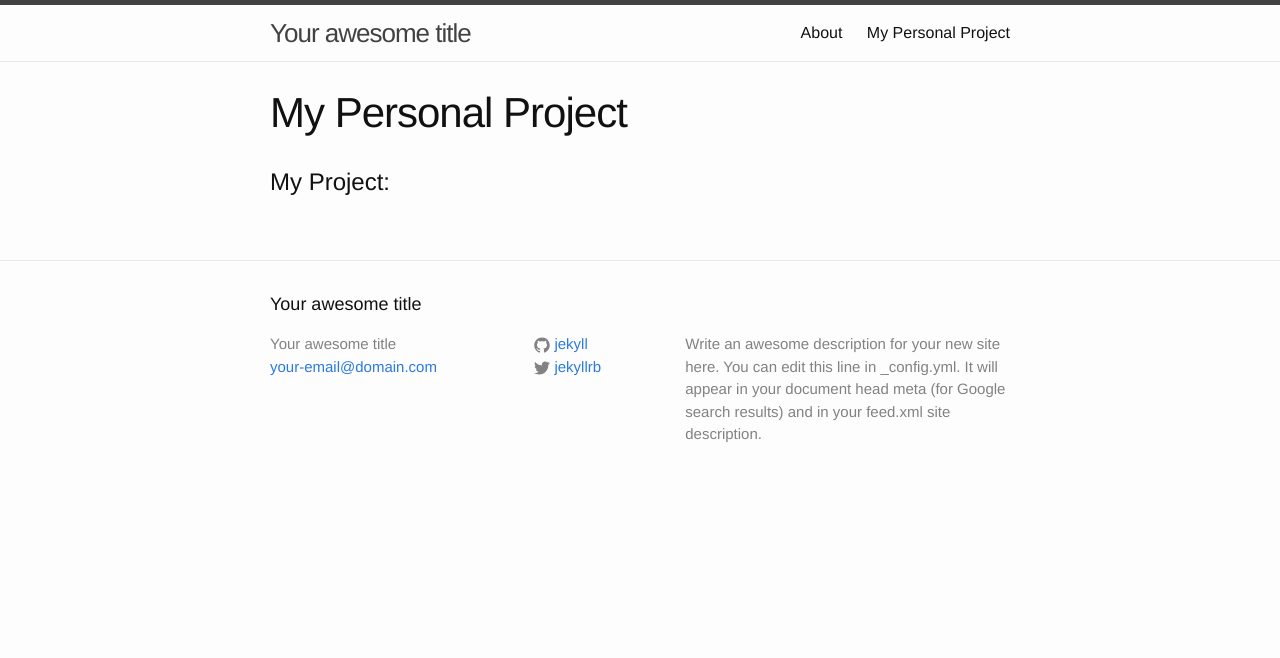
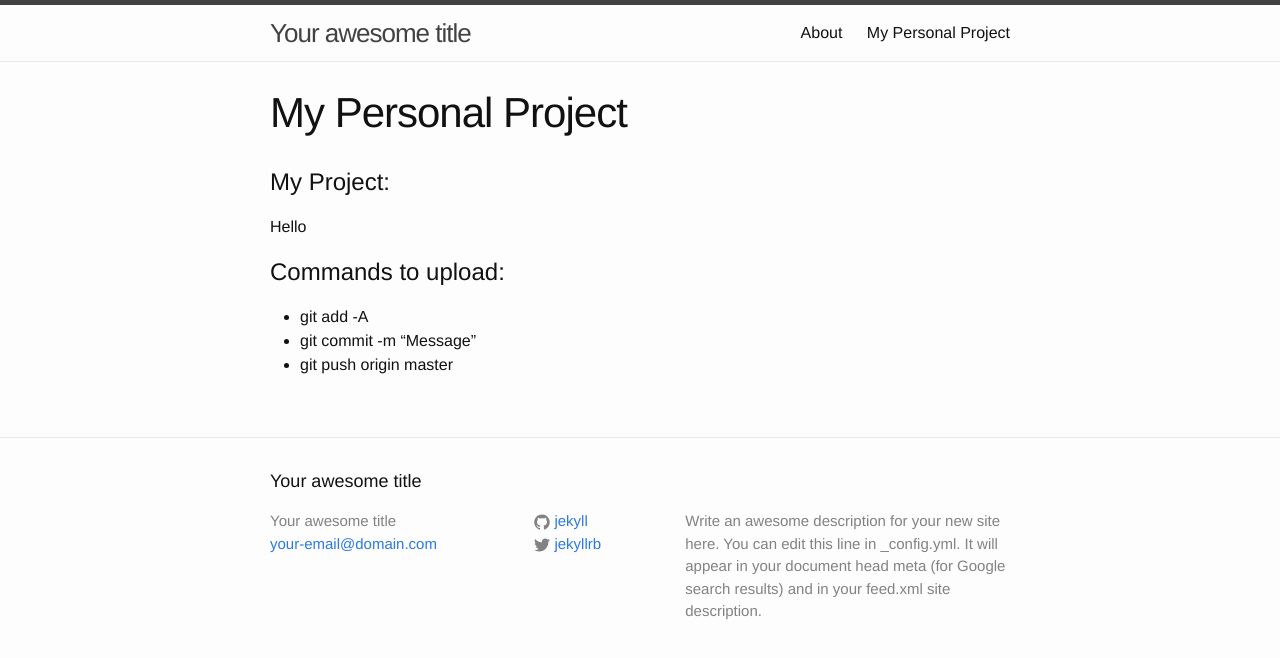
Before and after one commit to dziminPP/dziminPP.github.io, a Jekyll site: the page built from main.md, in a window 1280 px wide. Shown: the top 658 px of the page. Built offline with Jekyll 4.4.1, drawn with Linux system fonts in a browser that asks for light colours.

Commit message:
New stuff

```diff
--- a/main.md
+++ b/main.md
@@ -5,3 +5,9 @@ permalink: /main/
 ---
 
 # My Project:
+Hello
+
+# Commands to upload:
+* git add -A
+* git commit -m "Message"
+* git push origin master
```
Also changed, not shown: 1 other file.
